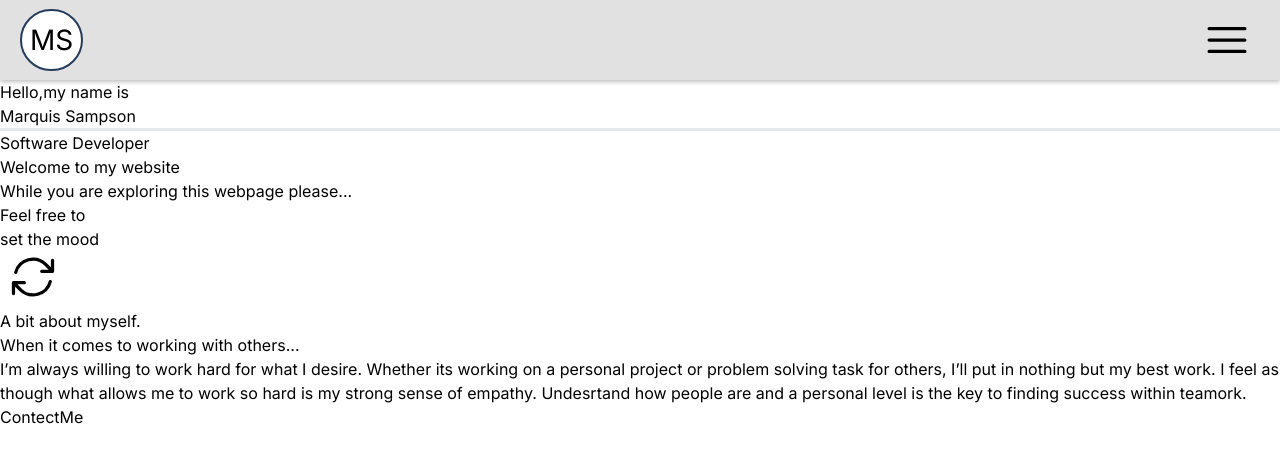
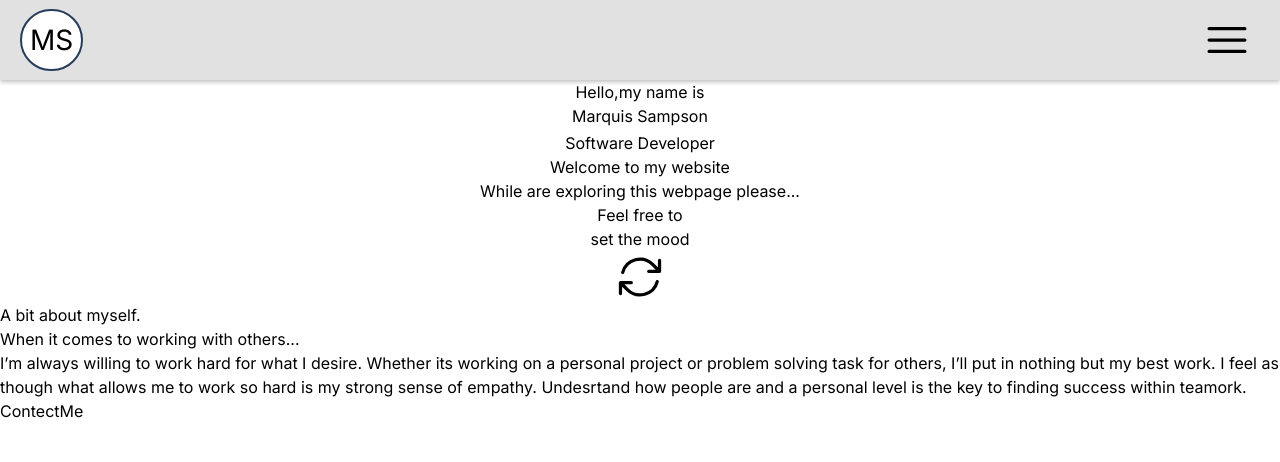
Before and after one commit to Marquis4484/msampson-resume, a Next.js app: page / in a window 1280 px wide. Shown: the top 462 px of the page. Built offline with nearby package versions, Linux system fonts and the light colour scheme.

Commit message:
Changes to home component

```diff
--- a/src/components/Home.tsx
+++ b/src/components/Home.tsx
@@ -3,13 +3,13 @@ import { ArrowPathIcon } from "@heroicons/react/24/solid";
 
 export default function Home() {
    return (
-      <div>
+      <div className="flex flex-col items-center">
          <p>Hello,my name is</p>
          <span>Marquis Sampson</span>
          <div className="border-t-[3px]"></div>
          <span>Software Developer</span>
          <p>Welcome to my website</p>
-         <p>While you are exploring this webpage please...</p>
+         <p>While are exploring this webpage please...</p>
          <p>Feel free to</p>
          <p>set the mood</p>
          <button>
```
